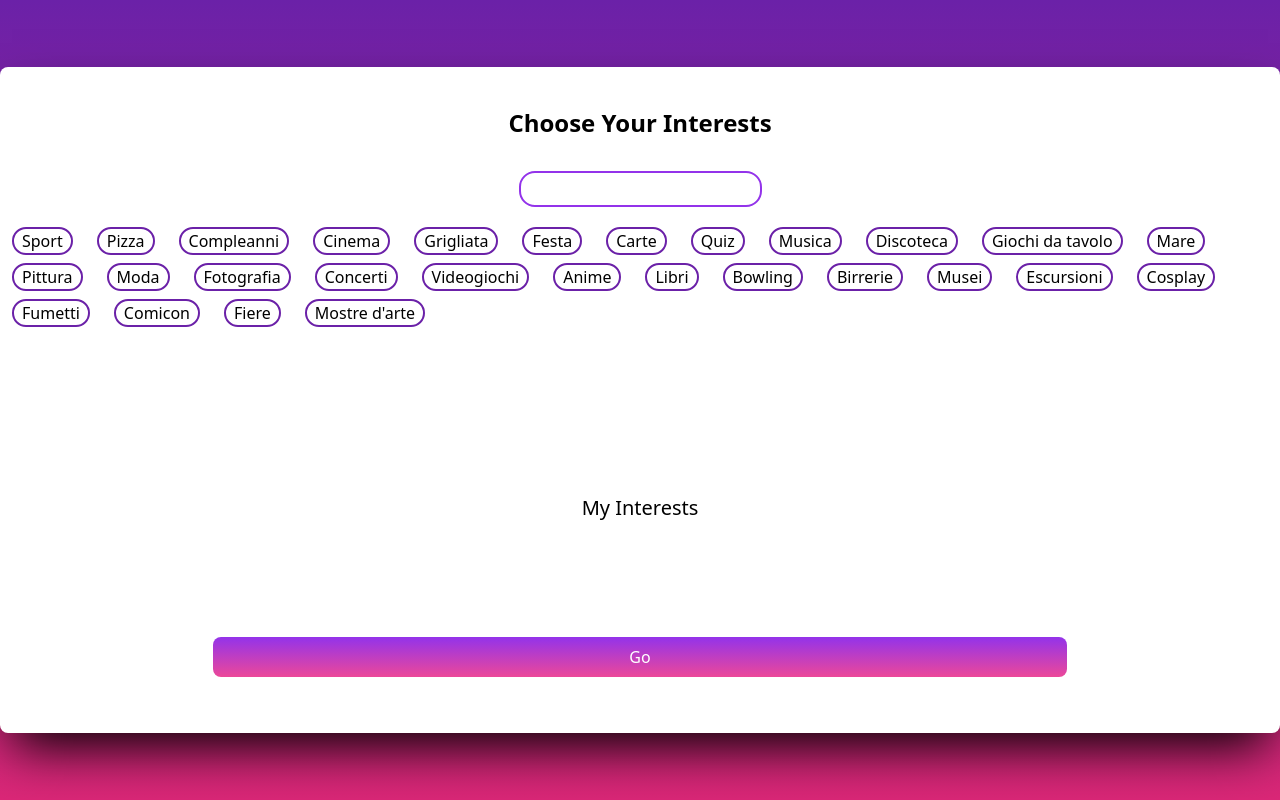
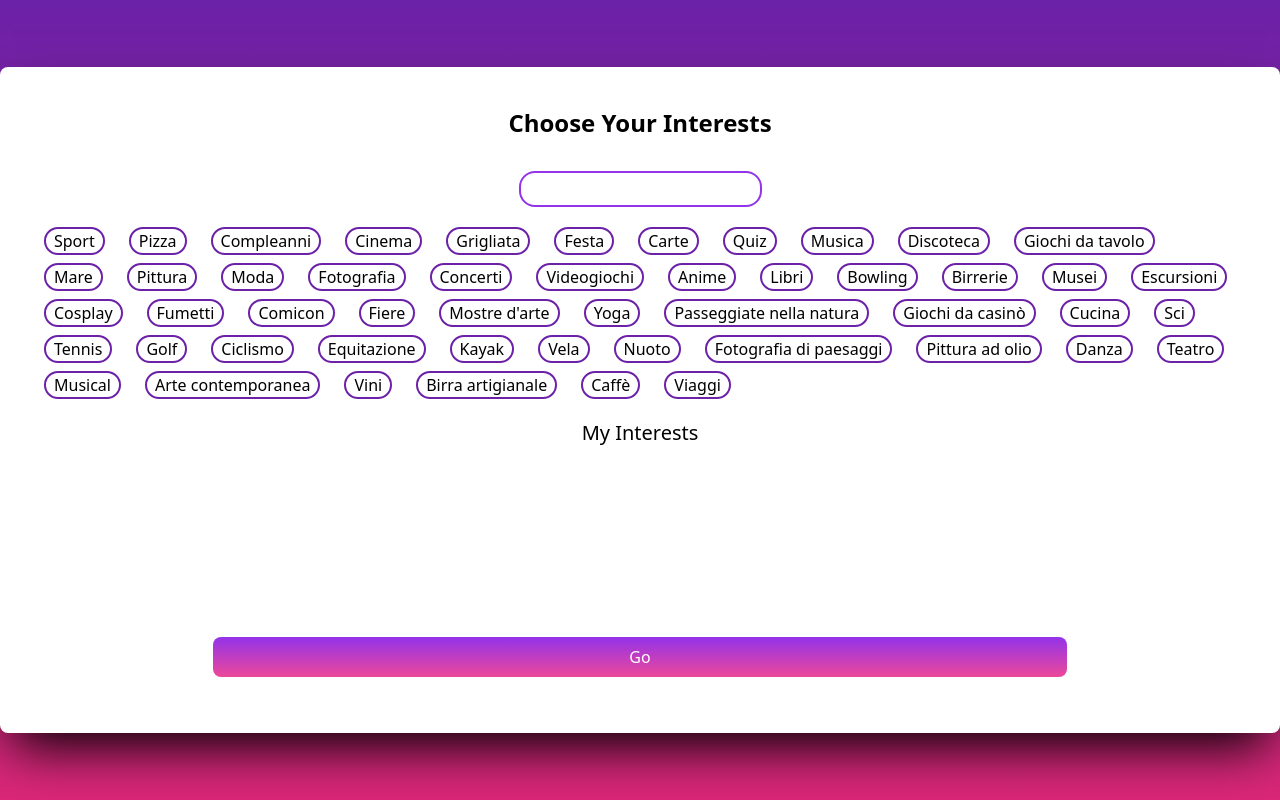
Before and after one commit to Mariowebcs/Develhope-Progetto-Finale, a React (Create React App) app in the folder eveny/: page /step2 in a window 1280 px wide. Built offline with nearby package versions, Linux system fonts and the light colour scheme.

Commit message:
update step-2 with more logic and stability

```diff
--- a/eveny/src/components/json/items.json
+++ b/eveny/src/components/json/items.json
@@ -26,5 +26,27 @@
   { "interests": "Fumetti" },
   { "interests": "Comicon" },
   { "interests": "Fiere" },
-  { "interests": "Mostre d'arte" }
+  { "interests": "Mostre d'arte" },
+  { "interests": "Yoga" },
+  { "interests": "Passeggiate nella natura" },
+  { "interests": "Giochi da casinò" },
+  { "interests": "Cucina" },
+  { "interests": "Sci" },
+  { "interests": "Tennis" },
+  { "interests": "Golf" },
+  { "interests": "Ciclismo" },
+  { "interests": "Equitazione" },
+  { "interests": "Kayak" },
+  { "interests": "Vela" },
+  { "interests": "Nuoto" },
+  { "interests": "Fotografia di paesaggi" },
+  { "interests": "Pittura ad olio" },
+  { "interests": "Danza" },
+  { "interests": "Teatro" },
+  { "interests": "Musical" },
+  { "interests": "Arte contemporanea" },
+  { "interests": "Vini" },
+  { "interests": "Birra artigianale" },
+  { "interests": "Caffè" },
+  { "interests": "Viaggi" }
 ]
--- a/eveny/src/pages/components/Step2.js
+++ b/eveny/src/pages/components/Step2.js
@@ -5,26 +5,47 @@ import itemsArray from "../../components/json/items.json";
 const Step2 = () => {
   const [searchTerm, setSearchTerm] = useState("");
   const [selectedItems, setSelectedItems] = useState([]);
+  const [buttonVisible, setButtonVisible] = useState(Array(itemsArray.length).fill(true)); // tramite il fill tramutiamo tutti i valori dell'array in true
   const navigate = useNavigate();
 
   const handleInputChange = (event) => {
     //testo search bar
     setSearchTerm(event.target.value);
   };
+  // filtra testo di ricerca sia per lowerCase che per Uppercase
+  const filteredArray = itemsArray.filter((item) => {
+    const interests = item.interests.toLowerCase();
+    const searchTermLower = searchTerm.toLowerCase();
+    const searchTermUpper = searchTerm.toUpperCase();
+    return interests.includes(searchTermLower) || interests.includes(searchTermUpper);
+  })
+  // filtra l'array dello useState selectedItems
+  const uniqueItems = selectedItems.filter((item, index) => {
+    return selectedItems.indexOf(item) === index;
+  });
 
-  const filteredArray = itemsArray.filter((item) => {
-    return item.interests.includes(searchTerm);
-  })
-
-  const handleRemoveItems = (index) => {
-    //rimuove items
-    setSelectedItems(selectedItems.filter((_, i) => i !== index));
+  // Al click del bottone tag preferito viene aggiunto all'array e viene nascosto tramite setButtonVisible
+  const onSearch = (search, index) => {
+    setSearchTerm(search);
+    setSelectedItems([...selectedItems, search]);
+    setSearchTerm('');
+    // rende invisibile il bottone appena cliccato
+    const newButtonVisibility = [...buttonVisible];
+    newButtonVisibility[index] = false;
+    setButtonVisible(newButtonVisibility);
   };
 
-  const onSearch = (search) => {
-    setSearchTerm(search);
-    setSelectedItems([...selectedItems, search]);
-    setSearchTerm('')
+  //rimuove gli items dall'array di selectedItems
+  const handleRemoveItems = (index) => {
+    const updateItems = [...selectedItems];
+    if (updateItems.includes(selectedItems[index])) {
+      updateItems.splice(index, 1);
+      setSelectedItems(updateItems);
+    }
+    // riabilita il bottone corrispondente nella sezione dei bottoni selezionabili
+    const newButtonVisibility = [...buttonVisible];
+    newButtonVisibility[itemsArray.findIndex((item) => item.interests === selectedItems[index])] = true;
+    setButtonVisible(newButtonVisibility);
   };
 
   const registerData = JSON.parse(localStorage.getItem("registerData"));
@@ -45,38 +66,30 @@ const Step2 = () => {
       >
         <div className="absolute top-10 flex flex-col gap-4 w-max-72 items-center justify-center">
           <h1 className="text-2xl font-bold mb-4">Choose Your Interests</h1>
-          <form>
+          <div>
             <input
               onChange={handleInputChange}
               className="border-2 border-purple-600 w-full rounded-2xl p-1 focus:outline-none" />
-          </form>
-          <div className="h-[255px] overflow-y-scroll scrollbar">
-            {filteredArray.length > 0 && filteredArray.map((item, index) => (
+          </div>
+          <div className="h-[180px] overflow-y-scroll scrollbar w-[95%]">
+            {filteredArray.map((item, index) => (
+              buttonVisible[index] && (
                 <button
                   key={index}
                   className="cursor-pointer text-start px-2 mt-1 mb-1 mx-3 border-purple-800 border-solid border-2 rounded-full"
-                onClick={() => onSearch(item.interests)}
+                  onClick={() => onSearch(item.interests, index)}
                 >
                   {item.interests}
                 </button>
+
+              )
             ))}
-            {!filteredArray.length > 0 && itemsArray.map((item, index) => (
-              <button
-                key={index}
-                className="cursor-pointer text-start px-2 mt-1 mb-1 mx-3 border-purple-800 border-solid border-2 rounded-full"
-                onClick={() => onSearch(item.interests)}
-              >
-                {item.interests}
-              </button>
-            )) }
           </div>
-
-
           {/* i miei interessi */}
           <div className="flex flex-col gap-4 items-center justify-center">
             <h2 className="text-xl">My Interests</h2>
             <ul className="flex gap-2 flex-wrap pl-3 pr-3">
-              {selectedItems.map((item, index) => (
+              {uniqueItems.map((item, index) => (
                 <li
                   key={index}
                   className="bg-purple-800 rounded-3xl p-1 text-white w-fit"
```
Lines whose indentation alone changed are shown as unchanged.
